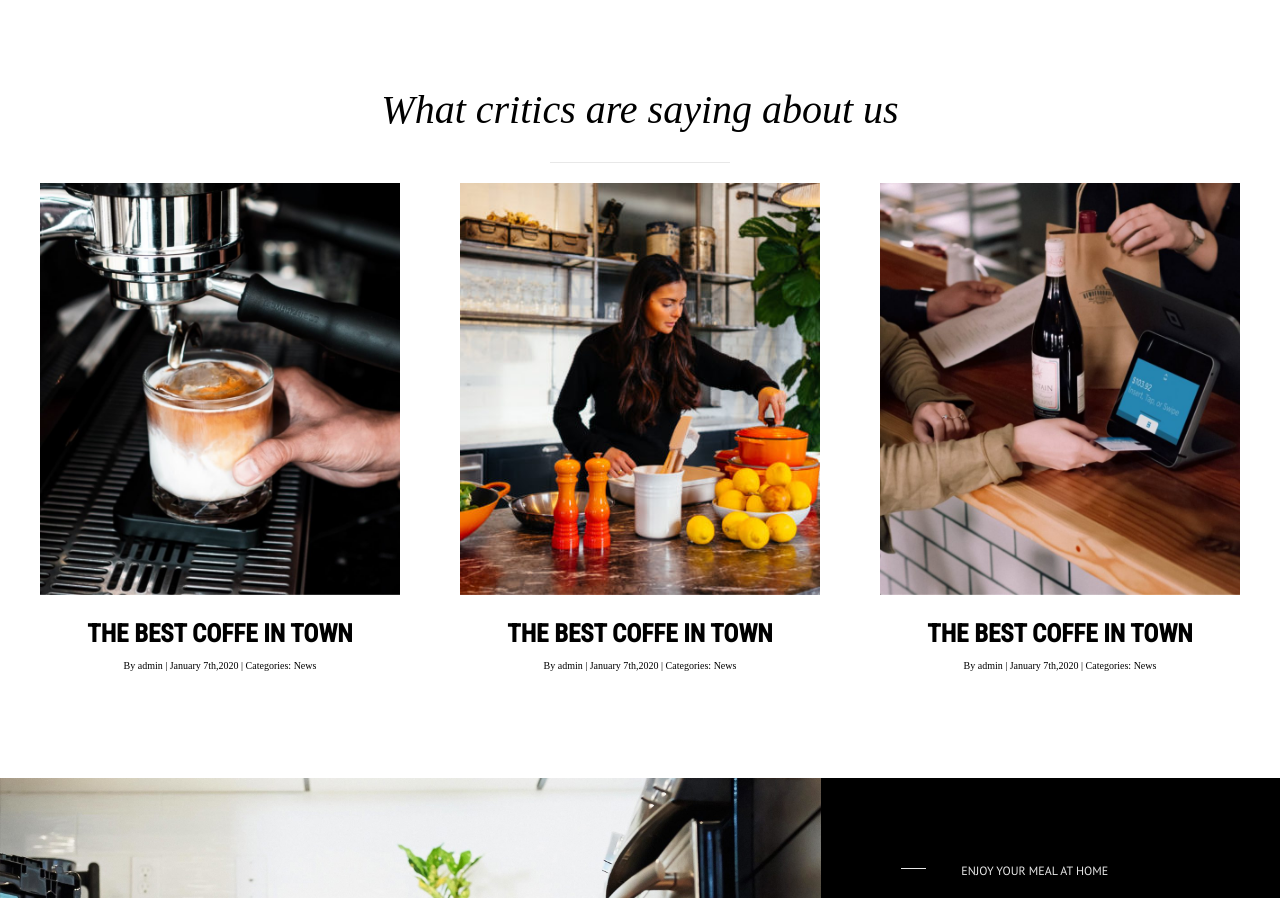
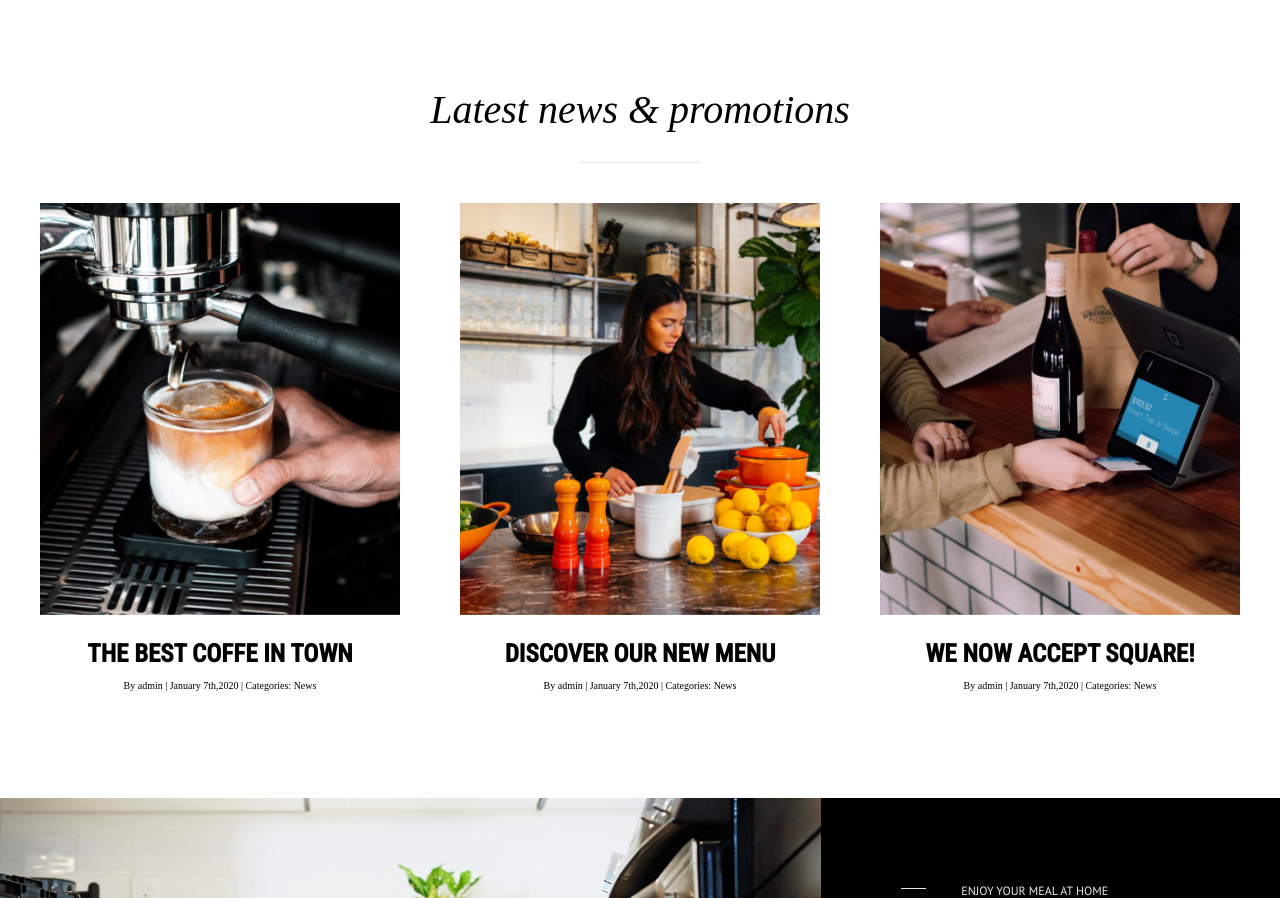
Before and after one commit to DamianoLunardo/proj-html-vuejs, a Vue app: page / in a window 1280 px wide. Shown: the part 4388-5286 px from the top of the page. Built offline with nearby package versions, Linux system fonts and the light colour scheme.

Commit message:
Use data for news items and add effects

```diff
--- a/src/components/AppMainCenter4.vue
+++ b/src/components/AppMainCenter4.vue
@@ -1,38 +1,60 @@
+<script>
+export default {
+    data() {
+        return {
+            items: [
+                {
+                    image: "../../public/images/blog92x-800x916.jpg",
+                    overlayImage: "../../public/images/blog92x-1200x1375.jpg",
+                    overlayText: "THE BEST COFFE IN TOWN",
+                    title: "THE BEST COFFE IN TOWN",
+                    details: "By admin | January 7th,2020 | Categories: News"
+                },
+                {
+                    image: "../../public/images/blog72x-400x458.jpg",
+                    overlayImage: "../../public/images/blog72x-1200x1375.jpg",
+                    overlayText: "DISCOVER OUR NEW MENU",
+                    title: "DISCOVER OUR NEW MENU",
+                    details: "By admin | January 7th,2020 | Categories: News"
+                },
+                {
+                    image: "../../public/images/blog82x-800x916.jpg",
+                    overlayImage: "../../public/images/blog82x-1200x1375.jpg",
+                    overlayText: "WE NOW ACCEPT SQUARE!",
+                    title: "WE NOW ACCEPT SQUARE!",
+                    details: "By admin | January 7th,2020 | Categories: News"
+                }
+            ]
+        };
+    }
+};
+</script>
+
 <template>
-    <div class="container-2">
-        <div class="title-section">
-            <p>What critics are saying about us</p>
-            <div class="line-title"></div>
+    <div>
+        <div class="container-2">
+            <div class="title-section">
+                <p>Latest news & promotions</p>
+                <div class="line-title"></div>
+            </div>
         </div>
-    </div>
 
-    <div class="container-2">
-        <div class="prova">
-            <div>
-                <div>
-                    <img class="prova-image" src="../../public/images/blog92x-800x916.jpg">
+        <div class="grid-template container-2">
+            <div v-for="(item, index) in items" :key="index" class="image-container">
+                <div class="image-overlay">
+                    <img class="image-overlay" :src="item.overlayImage" alt="Image">
+                    <div class="overlay-text">
+                        <span><i class="fa-solid fa-link"></i></span>
+                        <h1>{{ item.overlayText }}</h1>
+                        <p>News</p>
+                    </div>
                 </div>
                 <div>
-                    <h1>THE BEST COFFE IN TOWN</h1>
-                    <p class="p-sepecial">By admin | January 7th,2020 | Categories: News</p>
-                </div>
-            </div>
-            <div>
-                <div>
-                    <img class="prova-image"  src="../../public/images/blog72x-400x458.jpg">
+                    <img class="image" :src="item.image" alt="Image">
                 </div>
                 <div>
-                    <h1>THE BEST COFFE IN TOWN</h1>
-                    <p class="p-sepecial">By admin | January 7th,2020 | Categories: News</p>
-                </div>
-            </div>
-            <div>
-                <div>
-                    <img class="prova-image"  src="../../public/images/blog82x-800x916.jpg">
-                </div>
-                <div>
-                    <h1>THE BEST COFFE IN TOWN</h1>
-                    <p class="p-sepecial">By admin | January 7th,2020 | Categories: News</p>
+                    <h1>{{ item.title }}</h1>
+                    <p class="p-sepecial">{{ item.details }}</p>
                 </div>
             </div>
         </div>
@@ -40,6 +62,8 @@
 </template>
 
 <style lang="scss" scoped>
+@import url("https://cdnjs.cloudflare.com/ajax/libs/font-awesome/6.1.1/css/all.min.css");
+
 .title-section {
     padding-top: 75px;
     font-style: italic;
@@ -49,11 +73,12 @@
 
 .line-title {
     margin-top: 40px;
-    width: 15%;
+    width: 10%;
     height: 1px;
     background-color: #e8e8e8;
     margin-left: auto;
     margin-right: auto;
+    margin-bottom: 20px;
 }
 
 h1 {
@@ -66,7 +91,7 @@ h1 {
     font-size: 10px;
 }
 
-.prova {
+.grid-template {
     display: grid;
     grid-template-columns: repeat(3, 1fr);
     align-items: center;
@@ -79,8 +104,40 @@ h1 {
     margin: 0 auto;
 }
 
-.prova-image {
+.image {
     width: 100%;
     object-fit: cover;
 }
+
+.image-container:hover .image-overlay {
+    opacity: 1;
+}
+
+
+.image-container {
+    position: relative;
+}
+
+.image-overlay {
+    position: absolute;
+    top: 0;
+    left: 0;
+    width: 100%;
+    height: 100%;
+    opacity: 0;
+    transition: opacity 0.8s ease;
+    box-shadow: 0 0 10px 5px rgba(0, 0, 0, 0.5);
+}
+
+
+.overlay-text {
+    position: absolute;
+    top: 50%;
+    left: 50%;
+    transform: translate(-50%, -50%);
+    color: white;
+    font-size: 20px;
+    font-weight: bold;
+    text-align: center;
+}
 </style>
```
